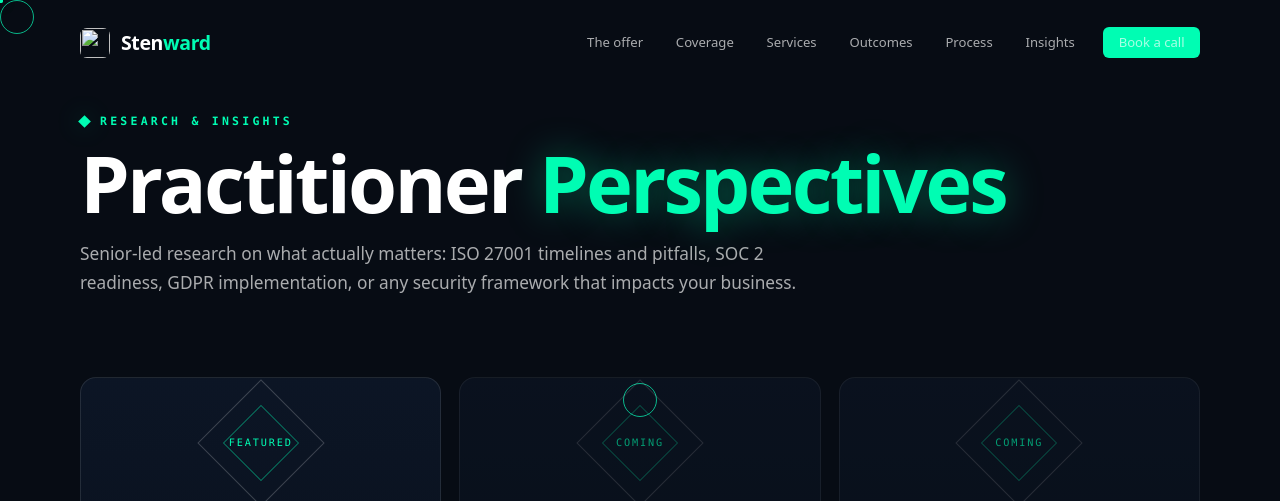
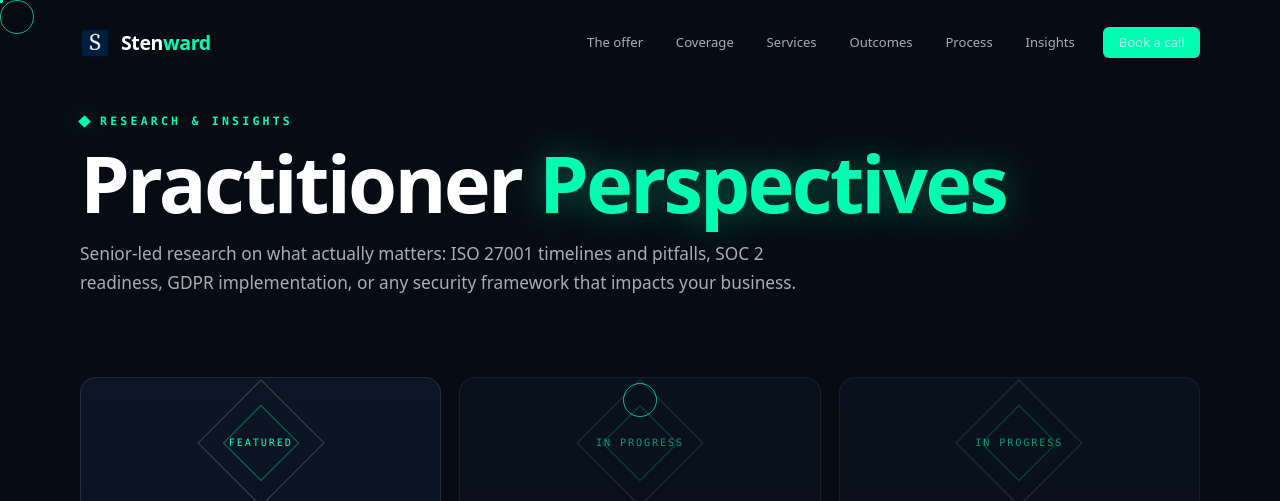
Before and after one commit to daniyalbt/Stenward-website, a website: page insights/index.html in a window 1280 px wide. Shown: the top 501 px of the page. Drawn offline with Linux system fonts and the light colour scheme.

Commit message:
Fix insights page: correct logo path and update 'Coming' labels to 'In progress'

```diff
--- a/insights/index.html
+++ b/insights/index.html
@@ -580,7 +580,7 @@
     <header class="nav">
         <div class="nav-inner">
             <a class="nav-brand" href="/">
-                <img class="mark" src="assets/logo-s-mark.png" alt="" />
+                <img class="mark" src="../assets/logo-s-mark.png" alt="" />
                 <span class="wm"><span class="a">Sten</span><span class="b">ward</span></span>
             </a>
             <nav class="nav-links">
@@ -628,7 +628,7 @@
 
                 <div class="case" style="opacity: 0.6; cursor: default;">
                     <div class="case-top">
-                        <span class="case-tag">Coming</span>
+                        <span class="case-tag">In progress</span>
                         <div class="d1"></div>
                         <div class="d2"></div>
                     </div>
@@ -640,7 +640,7 @@
 
                 <div class="case" style="opacity: 0.6; cursor: default;">
                     <div class="case-top">
-                        <span class="case-tag">Coming</span>
+                        <span class="case-tag">In progress</span>
                         <div class="d1"></div>
                         <div class="d2"></div>
                     </div>
```
